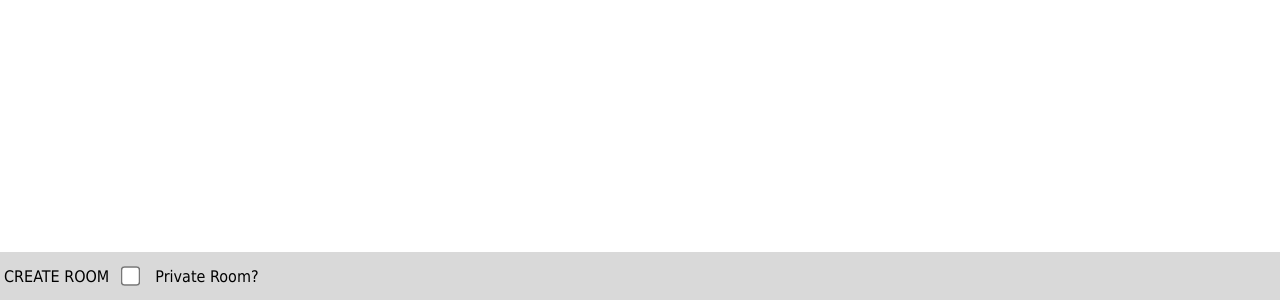
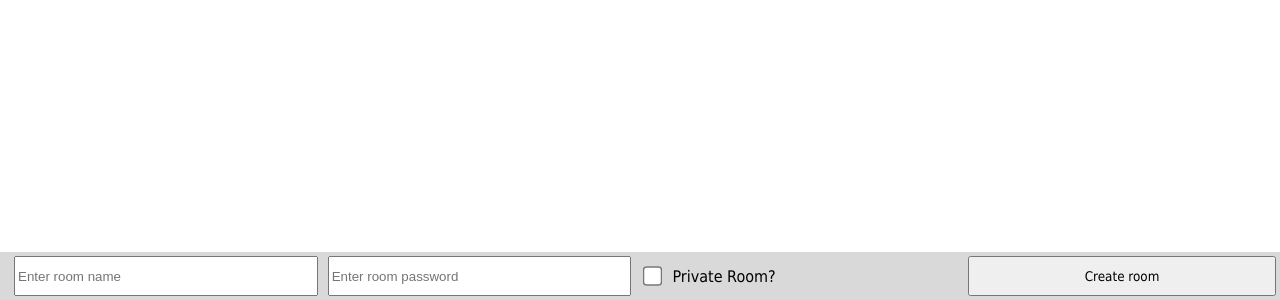
Before and after one commit to p1ckLL/MMS-Central, a website: page src/room.html in a window 1280 px wide. Shown: the part 500-800 px from the top of the page. Drawn offline with Linux system fonts and the light colour scheme.

Commit message:
more shit

```diff
--- a/src/room.html
+++ b/src/room.html
@@ -8,9 +8,11 @@
 
 <body>
   <form id="roomForm" action="">
-    <p id="roomText">CREATE ROOM</p>
+    <input id="roomName" type="text" placeholder="Enter room name">
+    <input id="roomPass" type="text" placeholder="Enter room password">
     <input id="private" type="checkbox">
     <p id="privText">Private Room?</p>
+    <input type="button" id="createBtn" value="Create room">
   </form>
   <script src="/scripts/roomScript.js"></script>
 </body>
--- a/static/styles/style.css
+++ b/static/styles/style.css
@@ -83,15 +83,28 @@ a.button {
   background: #efefef;
 }
 
-#roomText{
+#createBtn{
   font-family: "Segoe-UI", "Tahoma", "Geneva", "Verdana", sans-serif;
   align-self: center;
+  width: 100%;
+  height: 40px;
 }
 
 #privText{
   font-family: "Segoe-UI", "Tahoma", "Geneva", "Verdana", sans-serif;
   align-self: center;
-  margin-left: 15px;
+  margin-left: 10px;
+  width: 100%;
+}
+
+#roomName{
+  margin-left: 10px;
+  width: 100%;
+}
+
+#roomPass{
+  margin-left: 10px;
+  width: 100%;
 }
 
 #private{
```
